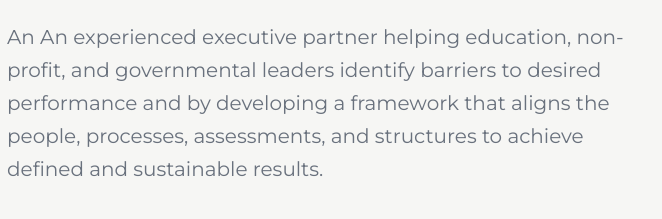
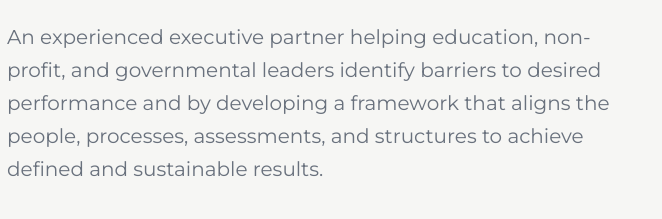
Before and after one commit to hansentechllc/ayresopg, a plain HTML site: page index.html in a window 1280 px wide. Shown: the part 483-702 px from the top of the page, 45-707 px from the left. Drawn offline with Linux system fonts and the light colour scheme.

Commit message:
Add files via upload

```diff
--- a/index.html
+++ b/index.html
@@ -32,7 +32,7 @@
       <div class="hero-copy">
         <p class="eyebrow">Foundation · Framework · High Performance</p>
         <h2>Building Your Organization for High Performance</h2>
-        <p class="lead">An An experienced executive partner helping education, non-profit, and governmental leaders identify barriers to desired performance and by developing a framework that aligns the people, processes, assessments, and structures to achieve defined and sustainable results.</p>
+        <p class="lead">An experienced executive partner helping education, non-profit, and governmental leaders identify barriers to desired performance and by developing a framework that aligns the people, processes, assessments, and structures to achieve defined and sustainable results.</p>
         <a class="button" href="#contact">Start the conversation <span>→</span></a>
       </div>
       <div class="hero-art" aria-hidden="true">
```
